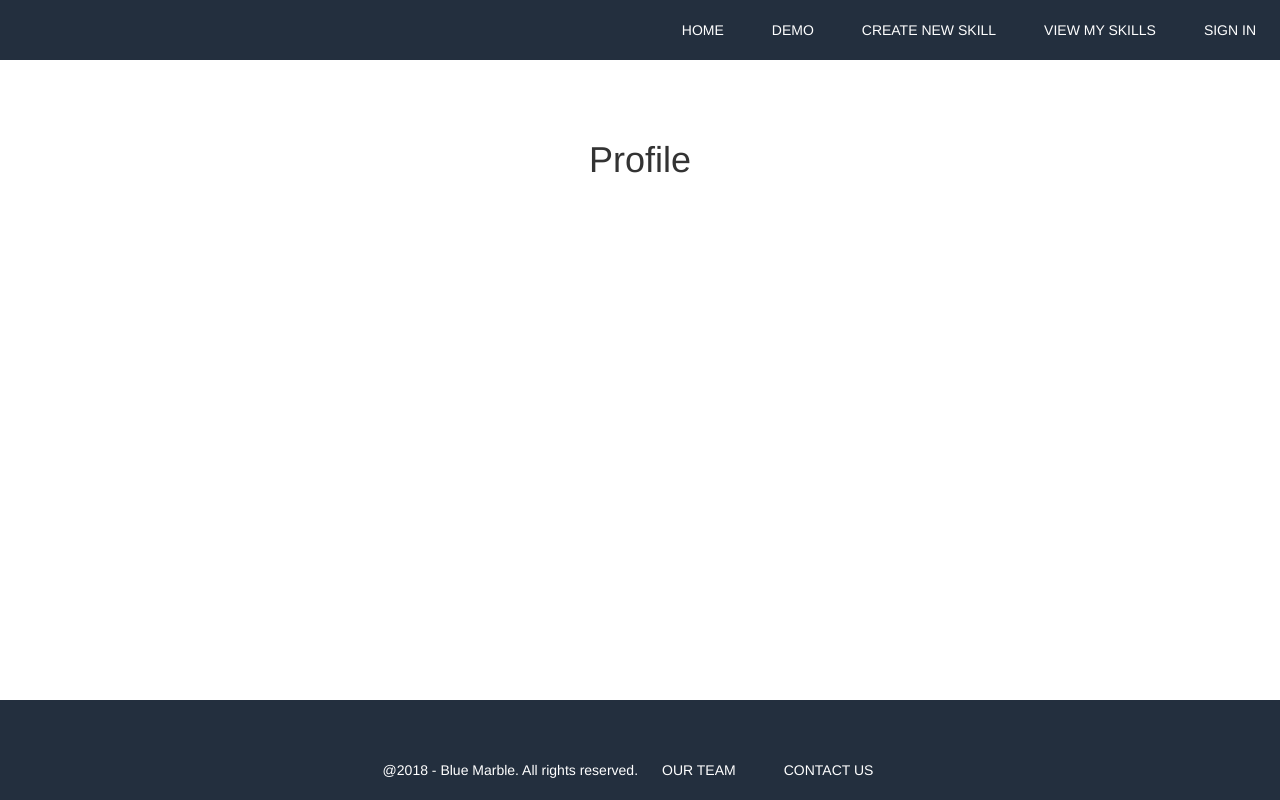
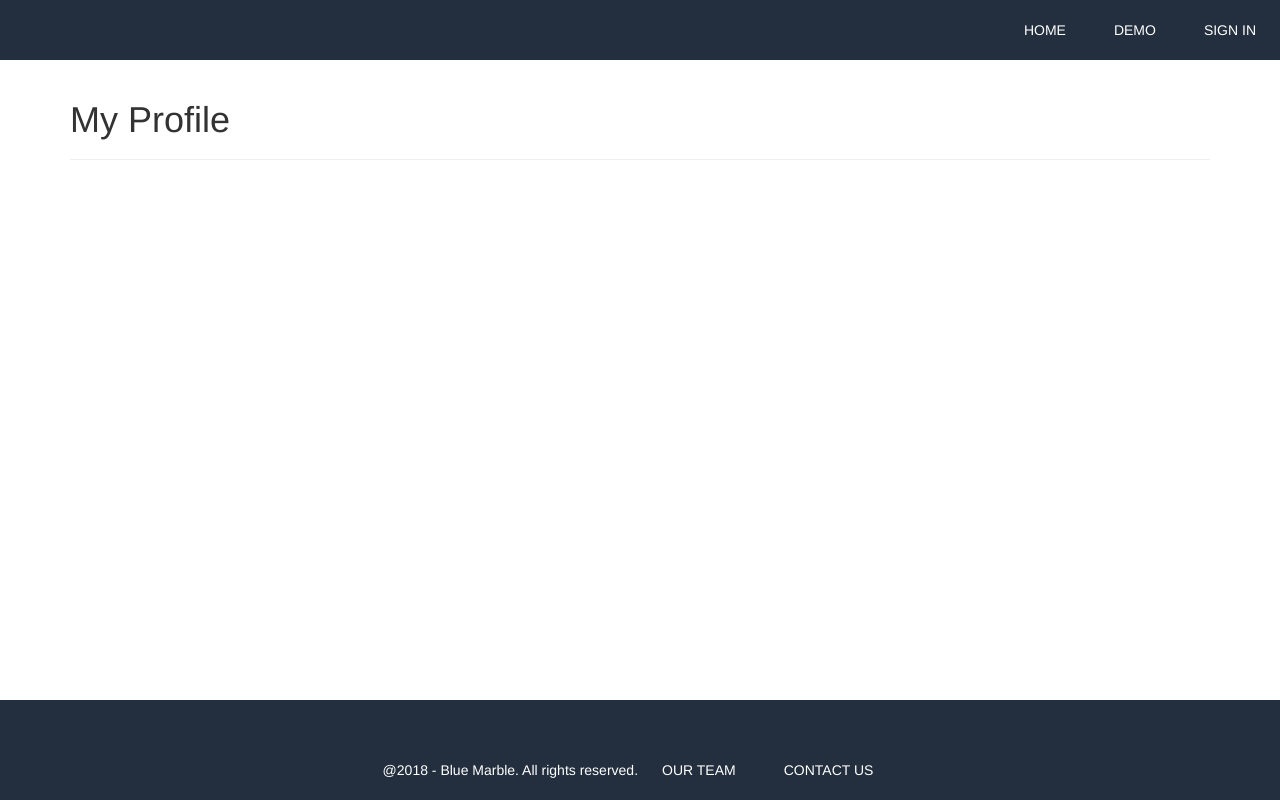
Before and after one commit to KathLevi/SE_Website, a React (Create React App) app: page /profile in a window 1280 px wide. Built offline with nearby package versions, Linux system fonts and the light colour scheme.

Commit message:
sign in dropdown hidden when no user is logged in

```diff
--- a/src/App.css
+++ b/src/App.css
@@ -83,7 +83,7 @@ h3{
   display: block;
 }
 .dropdwn:hover .dropdown-content {
-  display: block;
+  display: none;
   left: auto;
   right: 0;
 }
--- a/src/components/navigation.js
+++ b/src/components/navigation.js
@@ -14,17 +14,6 @@ const Navigation = () => (
           DEMO
         </NavLink>
       </li>
-      <li className="menuListElement">
-        <NavLink exact activeClassName="current" to="/create-skill">
-          CREATE NEW SKILL
-        </NavLink>
-      </li>
-      <li className="menuListElement">
-        <NavLink exact activeClassName="current" to="/view-skills">
-          VIEW MY SKILLS
-        </NavLink>
-      </li>
-
       <li className="menuListElement dropdwn">
         <NavLink
           exact
@@ -38,7 +27,13 @@ const Navigation = () => (
           <NavLink exact activeClassName="current" to="/profile">
             MY PROFILE
           </NavLink>
-          <NavLink exact activeClassName="current" to="/home">
+          <NavLink exact activeClassName="current" to="/create-skill">
+            CREATE NEW SKILL
+          </NavLink>
+          <NavLink exact activeClassName="current" to="/view-skills">
+            VIEW MY SKILLS
+          </NavLink>
+          <NavLink exact activeClassName="current" to="/">
             SIGN OUT
           </NavLink>
         </div>
--- a/src/components/profile.js
+++ b/src/components/profile.js
@@ -1,8 +1,9 @@
 import React from "react";
+import { PageHeader } from "react-bootstrap";
 
 const Profile = () => (
-  <div>
-    <h1 className="pageHeader">Profile</h1>
+  <div className="container">
+    <PageHeader>My Profile</PageHeader>
   </div>
 );
 
```
